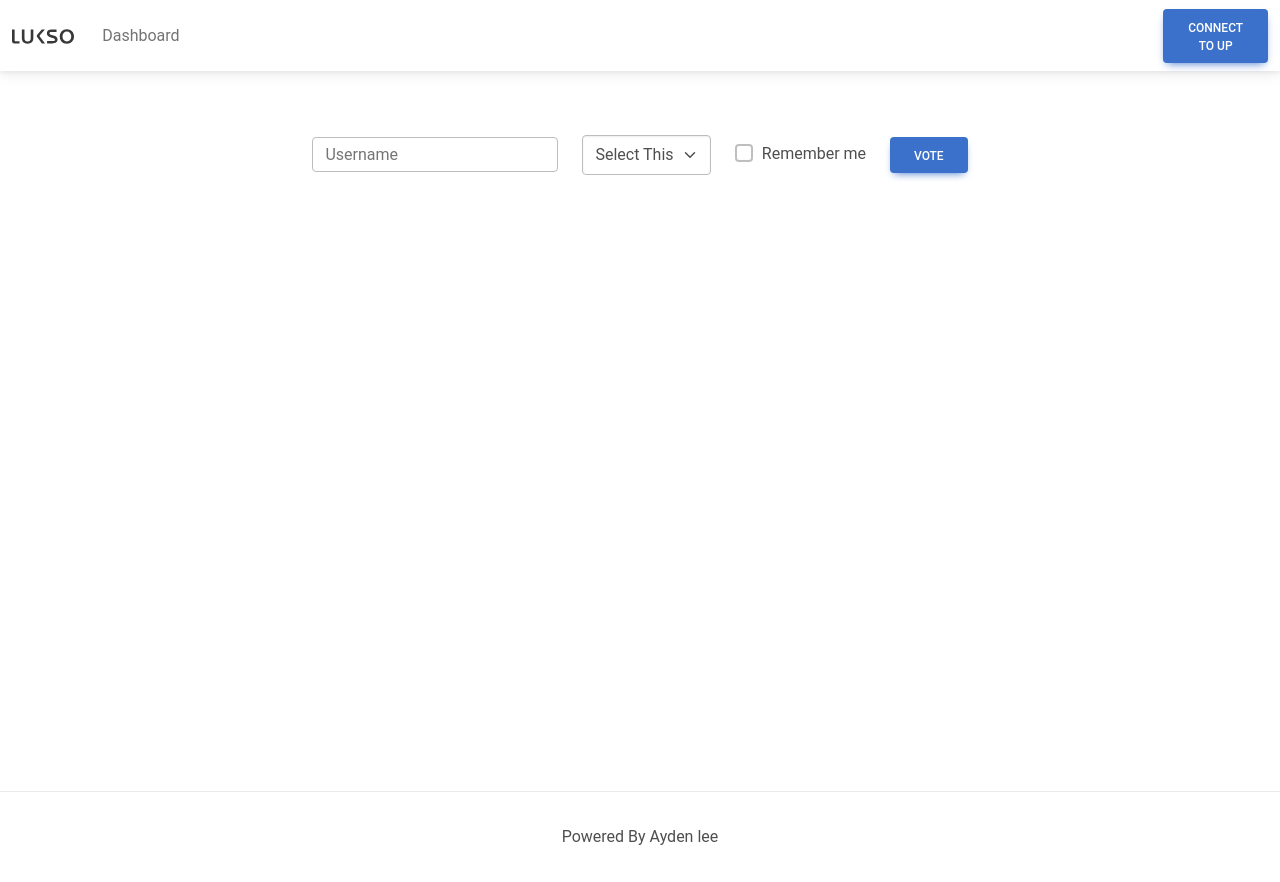
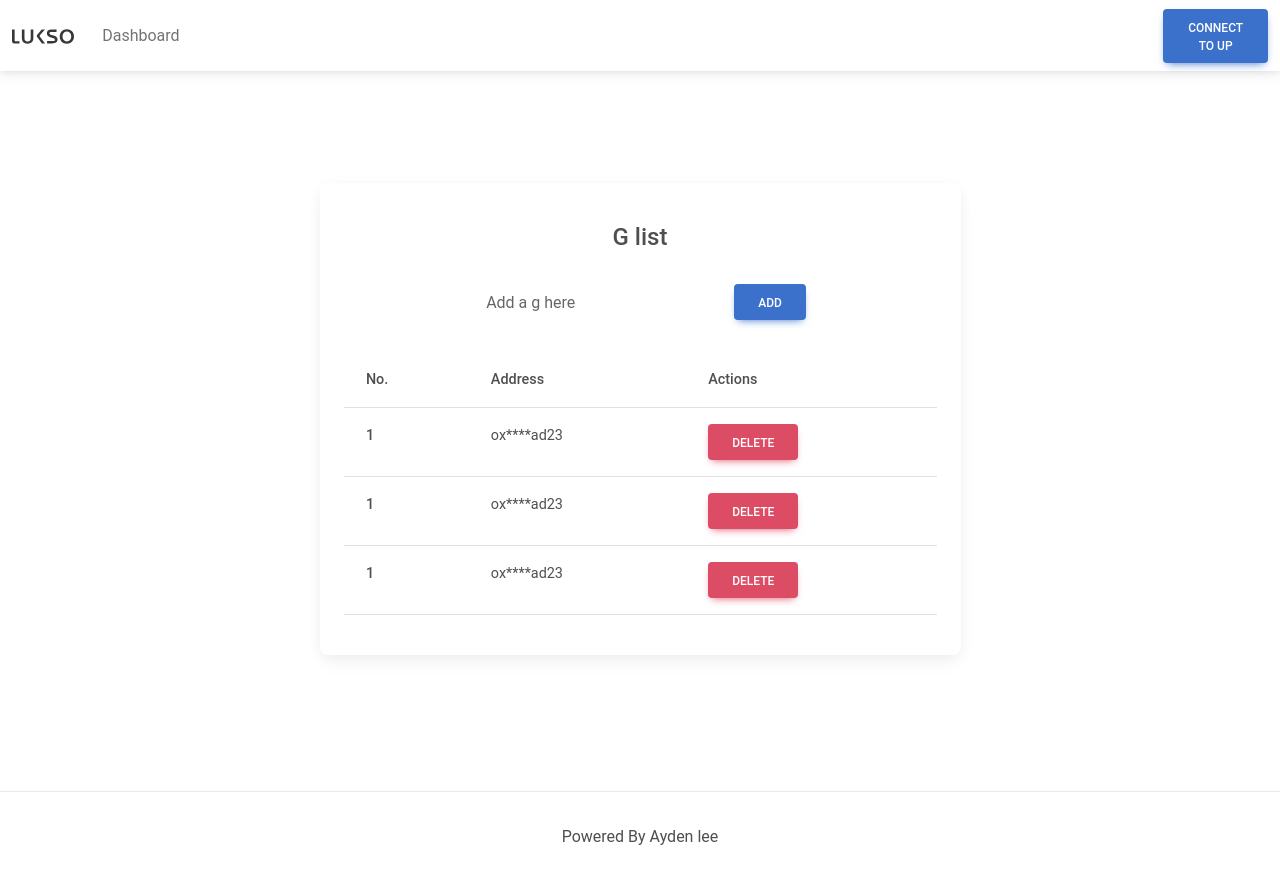
Before and after one commit to coffiasd/domain-server-frontend, a Next.js app in the folder frontend/: page / in a window 1280 px wide. Built offline with nearby package versions, Linux system fonts and the light colour scheme.

Commit message:
add some module

```diff
--- /dev/null
+++ b/frontend/components/Add.js
@@ -0,0 +1,68 @@
+
+export default function AddVote() {
+    return (
+        <div className="container py-5">
+            <div className="row d-flex justify-content-center align-items-center">
+                <div className="col col-lg-9 col-xl-7">
+                    <div className="card rounded-3">
+                        <div className="card-body p-4">
+
+                            <h4 className="text-center my-3 pb-3">G list</h4>
+
+                            <form className="row row-cols-lg-auto g-3 justify-content-center align-items-center mb-4 pb-2">
+                                <div className="col-12">
+                                    <div className="form-outline">
+                                        <input type="text" id="form1" className="form-control" />
+                                        <label className="form-label" htmlFor="form1">Add a g here</label>
+                                    </div>
+                                </div>
+
+                                <div className="col-12">
+                                    <button type="submit" className="btn btn-primary">Add</button>
+                                </div>
+                            </form>
+
+                            <table className="table mb-3">
+                                <thead>
+                                    <tr>
+                                        <th scope="col">No.</th>
+                                        <th scope="col">Address</th>
+                                        <th scope="col">Actions</th>
+                                    </tr>
+                                </thead>
+                                <tbody>
+
+                                    <tr>
+                                        <th scope="row">1</th>
+                                        <td>ox****ad23</td>
+                                        <td>
+                                            <button type="submit" className="btn btn-danger">Delete</button>
+                                        </td>
+                                    </tr>
+
+                                    <tr>
+                                        <th scope="row">1</th>
+                                        <td>ox****ad23</td>
+                                        <td>
+                                            <button type="submit" className="btn btn-danger">Delete</button>
+                                        </td>
+                                    </tr>
+
+                                    <tr>
+                                        <th scope="row">1</th>
+                                        <td>ox****ad23</td>
+                                        <td>
+                                            <button type="submit" className="btn btn-danger">Delete</button>
+                                        </td>
+                                    </tr>
+
+                                </tbody>
+                            </table>
+
+                        </div>
+                    </div>
+                </div>
+            </div>
+        </div>
+    );
+}
--- a/frontend/components/Vote.js
+++ b/frontend/components/Vote.js
@@ -2,44 +2,26 @@ import React, { useMemo } from 'react';
 import {
     MDBRow,
     MDBCol,
-    MDBCheckbox,
-    MDBSelect,
     MDBBtn,
     MDBInputGroup,
     MDBInputGroupElement,
-    MDBInputGroupText
+    MDBInputGroupText,
+    MDBCheckbox,
+    MDBInput
 } from 'mdb-react-ui-kit';
 
-function Vote() {
-    const selectData = useMemo(() => [
-        { text: 'One', value: 1, defaultSelected: true },
-        { text: 'Two', value: 2 },
-        { text: 'Three', value: 3 },
-        { text: 'Four', value: 4 },
-        { text: 'Five', value: 5 },
-        { text: 'Six', value: 6 },
-        { text: 'Seven', value: 7 },
-        { text: 'Eight', value: 8 },
-    ], []);
-
+export default function Vote() {
     return (
         <MDBRow tag='form' className='row-cols-lg-auto g-3 align-items-center'>
             <MDBCol size='12'>
-                <MDBInputGroup className='mb-3'>
-                    <MDBInputGroupText>@</MDBInputGroupText>
-                    <MDBInputGroupElement type='text' placeholder='Username' />
-                </MDBInputGroup>
+                <MDBInput label='Input Vote Address' id='form1' type='text' />
             </MDBCol>
+            {/* <MDBCol size='12'>
+                <MDBCheckbox label='Remember me' />
+            </MDBCol> */}
             <MDBCol size='12'>
-            </MDBCol>
-            <MDBCol size='12'>
-                <MDBCheckbox label='Remember me' />
-            </MDBCol>
-            <MDBCol size='12'>
-                <MDBBtn type='submit'>Submit</MDBBtn>
+                <MDBBtn type='button'>Vote</MDBBtn>
             </MDBCol>
         </MDBRow>
     );
 }
-
-export { Vote };
--- a/frontend/pages/index.js
+++ b/frontend/pages/index.js
@@ -9,7 +9,17 @@ import 'isomorphic-fetch';
 import Metadata from '@erc725/erc725.js/schemas/LSP3UniversalProfileMetadata.json';
 import KeyManager from '@erc725/erc725.js/schemas/LSP6KeyManager.json';
 import 'mdb-react-ui-kit/dist/css/mdb.min.css'
-import { Form } from 'react-bootstrap';
+// import { Form } from 'react-bootstrap';
+import dynamic from 'next/dynamic'
+
+const DynamicVote = dynamic(() => import('../components/Vote'), {
+  ssr: false,
+})
+
+const AddVote = dynamic(() => import('../components/Add'), {
+  ssr: false,
+})
+
 
 export default function Home() {
   var controllerAddress = ""
@@ -21,12 +31,6 @@ export default function Home() {
   const [user, setUser] = React.useState({ name: "" });
   const RPC_ENDPOINT = 'https://rpc.l16.lukso.network';
   const IPFS_GATEWAY = 'https://2eff.lukso.dev/ipfs/';
-
-  const changeEvent = (event) => {
-    controllerAddress = event.target.value;
-    console.log(controllerAddress);
-  }
-
 
   const connectWallet = async (event) => {
     if (window.ethereum) {
@@ -151,142 +155,13 @@ export default function Home() {
 
       <main className={styles.main}>
 
-
-        <section className="vh-50 container">
-          <form className="row row-cols-lg-auto g-6 align-items-center d-flex justify-content-center ">
-            <div className="col-12">
-              <label className="visually-hidden" htmlFor="inlineFormInputGroupUsername">Address</label>
-              <div className="input-group">
-                {/* <div className="input-group-text">@</div> */}
-                <input type="text" className="form-control" id="inlineFormInputGroupUsername" placeholder="Username" />
-              </div>
-            </div>
-
-            <div className="col-12">
-              <Form.Select aria-label="Default select example">
-                <option>Select This</option>
-                <option value="1">One</option>
-                <option value="2">Two</option>
-                <option value="3">Three</option>
-              </Form.Select>
-            </div>
-
-            <div className="col-12">
-              <div className="form-check">
-                <input className="form-check-input" type="checkbox" id="inlineFormCheck" />
-                <label className="form-check-label" htmlFor="inlineFormCheck">
-                  Remember me
-                </label>
-              </div>
-            </div>
-
-            <div className="col-12">
-              <button type="button" className="btn btn-primary">Vote</button>
-            </div>
-          </form>
-
-        </section>
-
-        {/* <section className="vh-50">
-          <div className="container py-5">
-            <div className="row d-flex justify-content-center align-items-center">
-              <div className="col col-lg-9 col-xl-7">
-                <div className="card rounded-3">
-                  <div className="card-body p-4">
-
-                    <h4 className="text-center my-3 pb-3">G list</h4>
-
-                    <form className="row row-cols-lg-auto g-3 justify-content-center align-items-center mb-4 pb-2">
-                      <div className="col-12">
-                        <div className="form-outline">
-                          <input type="text" id="form1" className="form-control" />
-                          <label className="form-label" htmlFor="form1">Add a g here</label>
-                        </div>
-                      </div>
-
-                      <div className="col-12">
-                        <button type="submit" className="btn btn-primary">Add</button>
-                      </div>
-                    </form>
-
-                    <table className="table mb-3">
-                      <thead>
-                        <tr>
-                          <th scope="col">No.</th>
-                          <th scope="col">Address</th>
-                          <th scope="col">Actions</th>
-                        </tr>
-                      </thead>
-                      <tbody>
-                        <tr>
-                          <th scope="row">1</th>
-                          <td>ox****ad23</td>
-                          <td>
-                            <button type="submit" className="btn btn-danger">Delete</button>
-                          </td>
-                        </tr>
-
-                        <tr>
-                          <th scope="row">1</th>
-                          <td>ox****ad23</td>
-                          <td>
-                            <button type="submit" className="btn btn-danger">Delete</button>
-                          </td>
-                        </tr>
-
-                        <tr>
-                          <th scope="row">1</th>
-                          <td>ox****ad23</td>
-                          <td>
-                            <button type="submit" className="btn btn-danger">Delete</button>
-                          </td>
-                        </tr>
-
-                      </tbody>
-                    </table>
-
-                  </div>
-                </div>
-              </div>
-            </div>
-          </div>
+        {/* <section className="vh-50 container  d-flex justify-content-center">
+          <DynamicVote />
         </section> */}
 
-        <div className={styles.grid}>
-          {/*
-          {login ? <Card
-            style={{
-              width: '30rem',
-            }}
-          >
-            <img
-              title='profile image'
-              className={styles.profileImage}
-              alt="Card"
-              src="/favicon.ico"
-            />
-            <span className={styles.imgSpan}>username:{user.name}(0x5F****0aa3)</span>
-            <span className={styles.imgSpan}>controller:0xdf****b0e3</span>
-            <CardBody>
-              <Form>
-
-                <hr className="hr" />
-                <List type="unstyled">
-                  <li>
-                    Guardians
-                    <ul>
-                      {guardians.map(guardian => (
-                        <li>{guardian}</li>
-                      ))}
-
-                    </ul>
-                  </li>
-                </List>
-              </Form>
-            </CardBody>
-          </Card> : ""} */}
-
-        </div>
+        <section className="vh-50">
+          <AddVote />
+        </section>
 
       </main >
 
```
